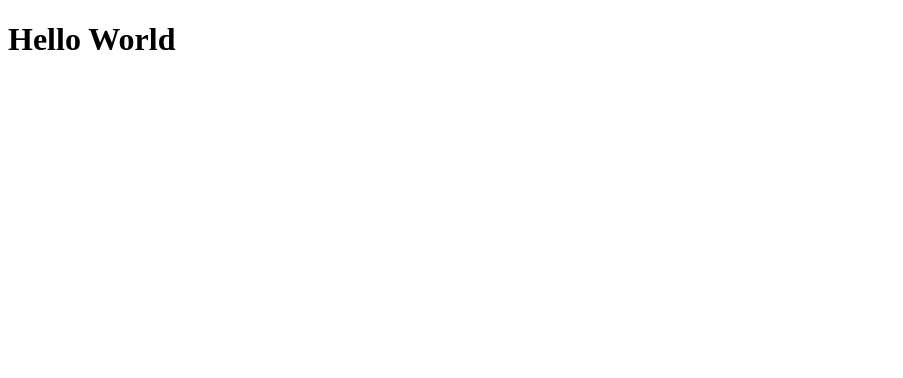
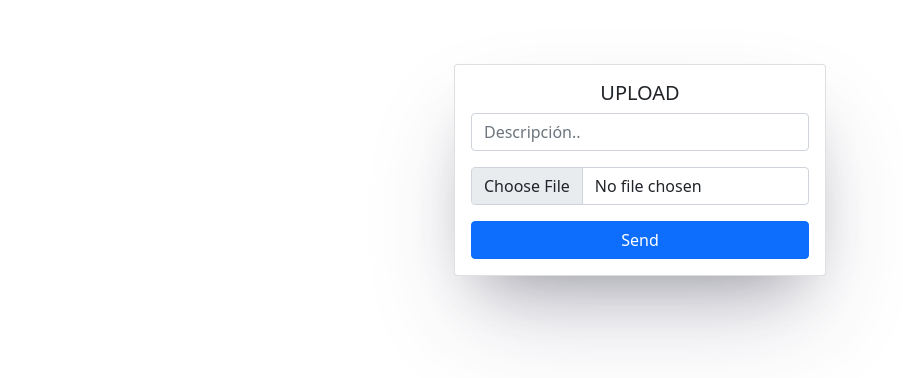
Before and after one commit to PepeWick7/digitalhype--, a website: page src/public/index.html in a window 1280 px wide. Shown: the whole page, without its empty margins (0-903 px from the left). Drawn offline with nearby package versions, Linux system fonts and the light colour scheme.

Commit message:
Create form with HTML

```diff
--- a/src/public/index.html
+++ b/src/public/index.html
@@ -1,12 +1,38 @@
 <!DOCTYPE html>
-<html lang="en">
+<html>
 <head>
-    <meta charset="UTF-8">
-    <meta http-equiv="X-UA-Compatible" content="IE=edge">
-    <meta name="viewport" content="width=device-width, initial-scale=1.0">
-    <title>Document</title>
+    <title>Posts</title>
+    <meta charset="utf-8">
+    <!-- CSS only -->
+    <link href="https://cdn.jsdelivr.net/npm/bootstrap@5.1.3/dist/css/bootstrap.min.css" rel="stylesheet" integrity="sha384-1BmE4kWBq78iYhFldvKuhfTAU6auU8tT94WrHftjDbrCEXSU1oBoqyl2QvZ6jIW3" crossorigin="anonymous">
+    <style>
+        .card {
+            box-shadow: rgba(50, 50, 93, 0.25) 0px 50px 100px -20px, rgba(0, 0, 0, 0.3) 0px 30px 60px -30px;
+        }
+    </style>
 </head>
 <body>
-    <h1>Hello World</h1>
+    <div class="container d-flex justify-content-center">
+        <div class="row mt-3 mx-auto">
+            <div class="col">
+                <div class="card mt-5">
+                    <div class="card-body">
+                        <h5 class="text-center">UPLOAD</h5>
+                        <form enctype="multipart/form-data">
+                            <input id="description" class="form-control mb-3" placeholder="Descripción.." required>
+                            <input id="file-upload" type="file" class="form-control mb-3" accept=".jpg, .png, .gif" required>
+                            <button type="button" id="send" class="btn btn-primary" style="width:100%">Send</button>
+                        </form>
+                    </div>
+                </div>
+            </div>
+        </div>
+    </div>
+    <!-- Portfolio -->
+    <div class="container mt-5">
+        <div class="row row-col-1 row-cols-sm-1 row-cols-md-3 row-cols-lg-4" id="portfolio"></div>
+    </div>
+    <script type="text/javascript" src="js/postFile.js"></script>
+    <script type="text/javascript" src="js/getFiles.js"></script>
 </body>
 </html>
```
